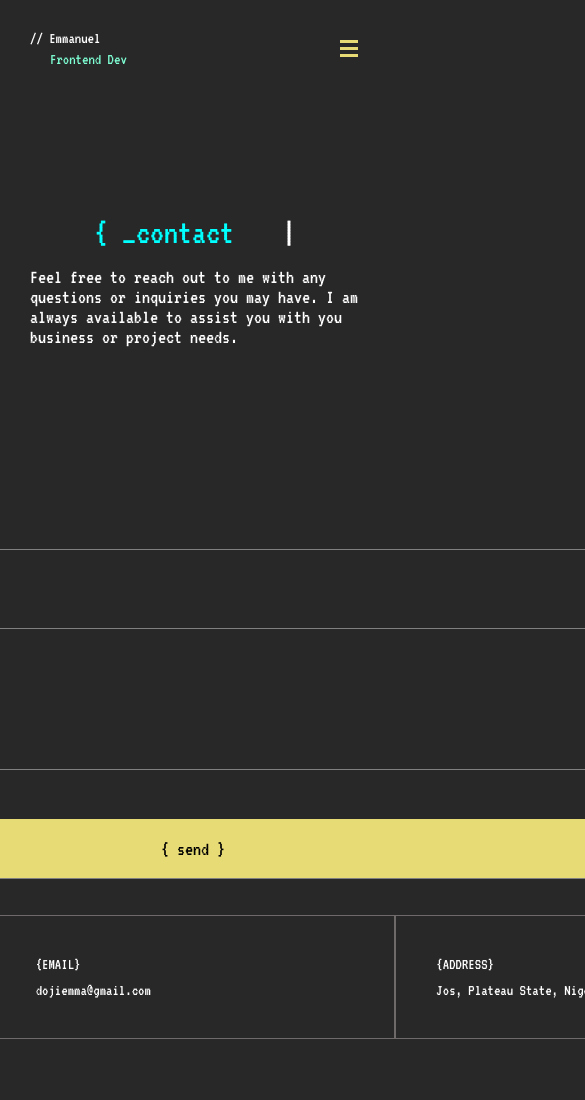
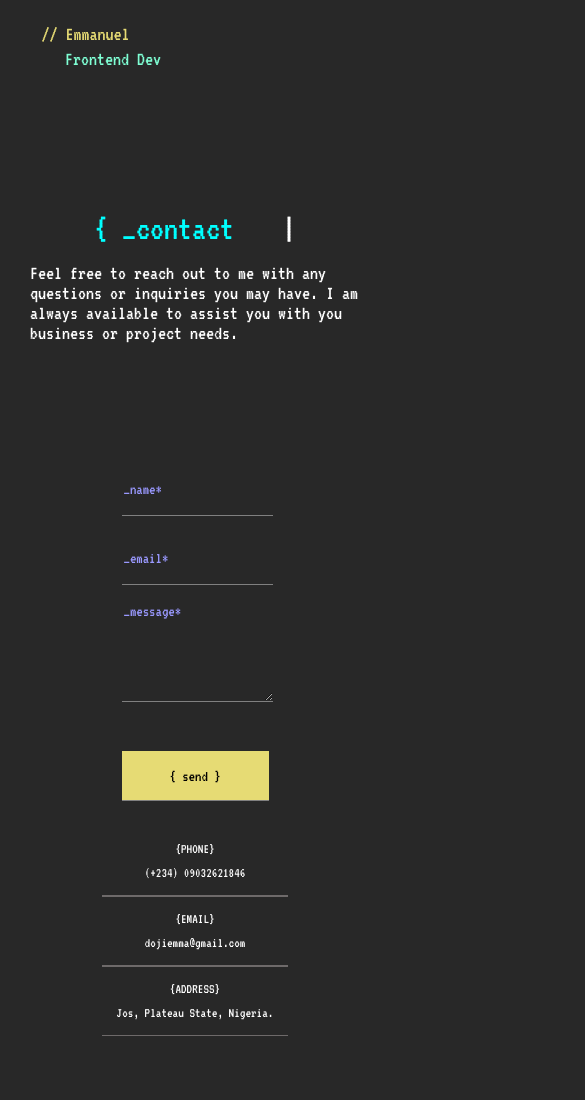
Before and after one commit to devopsnormad/my-portfolio, a plain HTML site: page pages/contact.html in a window 390 px wide. Shown: the top 1100 px of the page, 585 px wide, since content can reach past the window. Drawn offline with Linux system fonts and the light colour scheme.

Commit message:
media view responsiveness to all pages

```diff
--- a/pages/contact.html
+++ b/pages/contact.html
@@ -19,23 +19,25 @@
         </div>
         <div class="content-wrapper">
             <header>
+                <nav>
+                  <li class='logo'><a href='#'>
                     <div class="logo">
-                  <span>// Emmanuel</span>
+                      <span class="first-logo">// Emmanuel</span>
                       <span class="second-logo">Frontend Dev</span>
                     </div>
-                <nav>
-                  <div class="hamburger">
-                    <div></div>
-                    <div></div>
-                    <div></div>
-                  </div>
-                  <ul>
+                  </a></li>
+                  <ul class='nav-bar'>
+                    <input type='checkbox' id='check' />
+                    <span class="menu">
                       <li><a href="/index.html">_home</a></li>
                       <li><a href="/pages/about.html">_about</a></li>
                       <li><a href="/pages/projects.html">_portfolio</a></li>
                       <li><a href="/pages/resume.html">_resume</a></li>
                       <li><a href="/pages/services.html">_services</a></li>
                       <li><a href="/pages/contact.html">_contact</a></li>
+                      <label for="check" class="close-menu"><i class="fas fa-times"></i></label>
+                    </span>
+                    <label for="check" class="open-menu"><i class="fas fa-bars"></i></label>
                   </ul>
                 </nav>
               </header>
--- a/styles/main.css
+++ b/styles/main.css
@@ -60,26 +60,53 @@
 }
 
 /* Header */
-header {
-    padding: 30px 20px;
-    display: flex;
-    justify-content: space-between;
-}
-.logo {
+
+
+nav .logo {
     display: flex;
     flex-direction: column;
     gap: 5px;
+    font-weight: 400;
+    padding: 12px 0;
+
+}
+.first-logo{
+    color: #e6db74;
+
 }
 .second-logo {
     color: aquamarine;
-    margin-left: 20px;
+    margin-left: 55px;
+}
+
+.logo a {
+    font-family: "VT323", monospace;
+    font-size: 20px;
+    list-style-type: none;
+    text-decoration: none;
+}
+.nav-bar {
+
+    display: flex;
+    justify-content: space-between;
+    align-items: center;
+    list-style: none;
+    position: relative;
+    padding: 12px 20px;
 }
 nav {
     display: flex;
     align-items: center;
     justify-content: space-between;
 }
-nav ul {
+nav .menu{
+    display: flex;
+    justify-content: flex-end;
+    text-align: right;
+    font-weight: 400;
+
+}
+nav ul, .logo {
     font-family: "VT323", monospace;
     font-size: 20px;
     list-style-type: none;
@@ -89,6 +116,7 @@
     align-items: center;
     font-weight: 800;
 }
+
 
 nav ul li {
     margin: 0 10px;
@@ -104,21 +132,27 @@
 nav ul li a:hover {
     color: plum;
 }
+.open-menu, .close-menu{
+    position: absolute;
+    cursor: pointer;
+    font-size: 24px;
+    color: #e6db74;
+    display: none;
+}
+.open-menu{
+    top: 25px;
+    right: 15px;
+    transform: translateY(-100%);
+}
+.close-menu{
+    top: 37px;
+    right: 15px;
+}
+#check{
+    display: none;
+}
+/* Hamburger Menu */
 
-/* Hamburger Menu */
-.hamburger {
-    display: none;
-    cursor: pointer;
-    flex-direction: column;
-}
-
-.hamburger div {
-    width: 18px;
-    height: 3px;
-    background-color: #e6db74;
-    margin: 2px;
-    transition: 0.4s;
-}
 
 /* Symbol */
 .symbol{
@@ -408,6 +442,7 @@
     text-decoration: none;
     padding: 5px 10px;
     display: inline-block;
+    font-weight: 400;
 }
 
 footer .footer-links a:hover {
@@ -420,7 +455,7 @@
 /* Large screens (default styles) */
 
 /* Medium screens (tablets) */
-@media (max-width: 992px) {
+@media (max-width: 1024px) {
     .container {
         flex-direction: column;
     }
@@ -433,6 +468,7 @@
     .line-numbers {
         display: none;
     }
+
 
     nav ul {
         flex-direction: column;
@@ -468,6 +504,33 @@
         padding: 25px 20px;
     }
 
+    /* Hamburger menu */
+    .menu{
+        flex-direction: column;
+        align-items: center;
+        justify-content: center;
+        width: 50%;
+        height: 100vh;
+        position: fixed;
+        top: 0;
+        right:-100%;
+        z-index: 100;
+        background-color: #1f1f1f;
+        transition: all 0.2s ease-in-out;
+    }
+    .menu li{
+        margin-top: 40px;
+    }
+    .menu li a {
+        padding: 10px;
+    }
+    .open-menu, .close-menu{
+        display: block;
+    }
+    #check:checked ~.menu{
+        right: 0;
+    }
+    /* End of Hamburger Menu */
     footer nav {
         flex-direction: column;
         gap: 10px;
@@ -501,13 +564,6 @@
         gap: 10px;
     }
 
-    .hamburger {
-        display: flex;
-    }
-
-    .hamburger.active + ul {
-        display: flex;
-    }
 
     .hero h1 {
         font-size: 25px;
--- a/styles/pages.css
+++ b/styles/pages.css
@@ -129,6 +129,27 @@
   color: #9a99ff;
 }
 
+/* Tablet view (up to 1024px) */
+@media (max-width: 1024px) {
+  .form-box {
+    padding: 15px;
+    margin-top: 25px;
+  }
+
+  .form-control {
+    width: 100%;
+    font-size: 18px;
+  }
+
+  input {
+    height: 55px;
+  }
+
+  form .submit {
+    width: 100%;
+    padding: 8px 25px;
+  }
+}
 
 /* Small screens (mobile) */
 @media (max-width: 768px) {
@@ -168,4 +189,24 @@
   width: 100%;
   text-align: center;
 }
+
+/* contact form */
+.form-box {
+  padding: 10px;
+  margin-top: 20px;
 }
+
+.form-control {
+  width: 100%;
+  font-size: 16px;
+}
+
+input {
+  height: 50px;
+}
+
+form .submit {
+  width: 100%;
+  padding: 10px;
+}
+}
--- a/styles/table.css
+++ b/styles/table.css
@@ -129,6 +129,17 @@
     border-right: none;
 }
 
+@media (max-width: 1024px) {
+    #contactTable tr {
+        width: 100%;
+    }
+
+    #contactTable td {
+        padding: 20px;
+        font-size: 16px;
+    }
+}
+
 @media (max-width: 768px) {
 
     .btn-view{
@@ -139,4 +150,27 @@
    .btn-projects{
     width: 100%;
    }
+
+   #contactTable tr {
+    flex-direction: column;
+    width: 100%;
 }
+
+#contactTable td {
+    width: 100%;
+    padding: 15px;
+    border-left: none;
+    border-right: none;
+    border-top: 1px solid rgb(110, 106, 106);
+    font-size: 14px;
+    text-align: center;
+}
+
+#contactTable td:first-child {
+    border-top: none;
+}
+
+#contactTable td:last-child {
+    border-bottom: 1px solid rgb(110, 106, 106);
+}
+}
```
Also changed, not shown: index.html (+11 -10 lines), pages/about.html (+25 -32 lines), pages/projects.html (+10 -8 lines), pages/resume.html (+10 -8 lines), pages/services.html (+10 -8 lines). Lines whose indentation alone changed are shown as unchanged.
